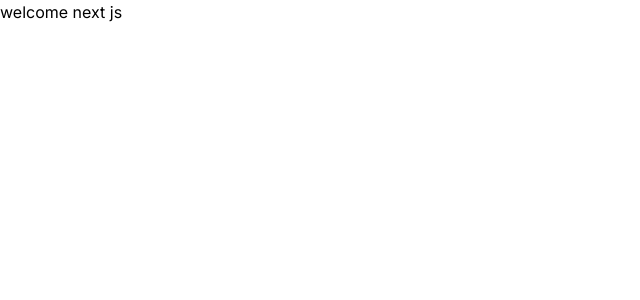
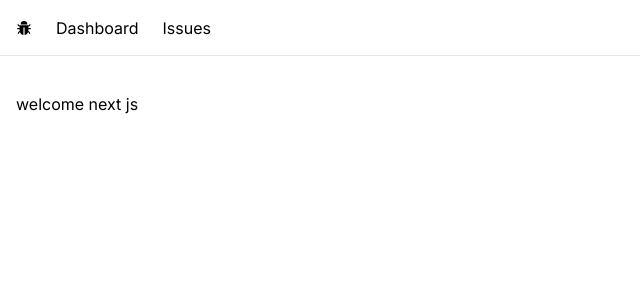
Before and after one commit to mehrab96/issue-tracker, a Next.js app: page / in a window 1280 px wide. Shown: the top 300 px of the page, without its empty margins (0-640 px from the left). Built offline with nearby package versions, Linux system fonts and the light colour scheme.

Commit message:
build the navbar

```diff
--- /dev/null
+++ b/app/NavBar.tsx
@@ -0,0 +1,28 @@
+import Link from 'next/link';
+import React from 'react';
+import {AiFillBug} from 'react-icons/ai';
+
+interface Links {
+  label: string,
+  href: string,
+}
+
+
+const NavBar = () => {
+
+  const links: Links[] = [
+    {label: 'Dashboard' , href: '/'},
+    {label: 'Issues' , href: '/issues'},
+  ]
+
+  return (
+    <nav className='px-4 flex space-x-6 h-14 items-center border-b mb-5'>
+        <Link href="/ "><AiFillBug/></Link>
+        <ul className='flex space-x-6'>
+          {links.map((link , index) =>  <li key={index}><Link href={link.href}>{link.label}</Link></li>)}
+        </ul>
+    </nav>
+  )
+}
+
+export default NavBar
--- a/app/layout.tsx
+++ b/app/layout.tsx
@@ -1,6 +1,7 @@
 import './globals.css'
 import type { Metadata } from 'next'
 import { Inter } from 'next/font/google'
+import NavBar from './NavBar'
 
 const inter = Inter({ subsets: ['latin'] })
 
@@ -16,7 +17,10 @@ export default function RootLayout({
 }) {
   return (
     <html lang="en">
-      <body className={inter.className}>{children}</body>
+      <body className={inter.className}>
+        <NavBar/>
+        <main className='p-4'>{children}</main>
+        </body>
     </html>
   )
 }
--- a/package.json
+++ b/package.json
@@ -19,6 +19,7 @@
     "postcss": "8.4.31",
     "react": "18.2.0",
     "react-dom": "18.2.0",
+    "react-icons": "^4.12.0",
     "tailwindcss": "3.3.5",
     "typescript": "5.2.2"
   }
```
Also changed, not shown: 1 other file (tests, documents, lock files or other folders).
